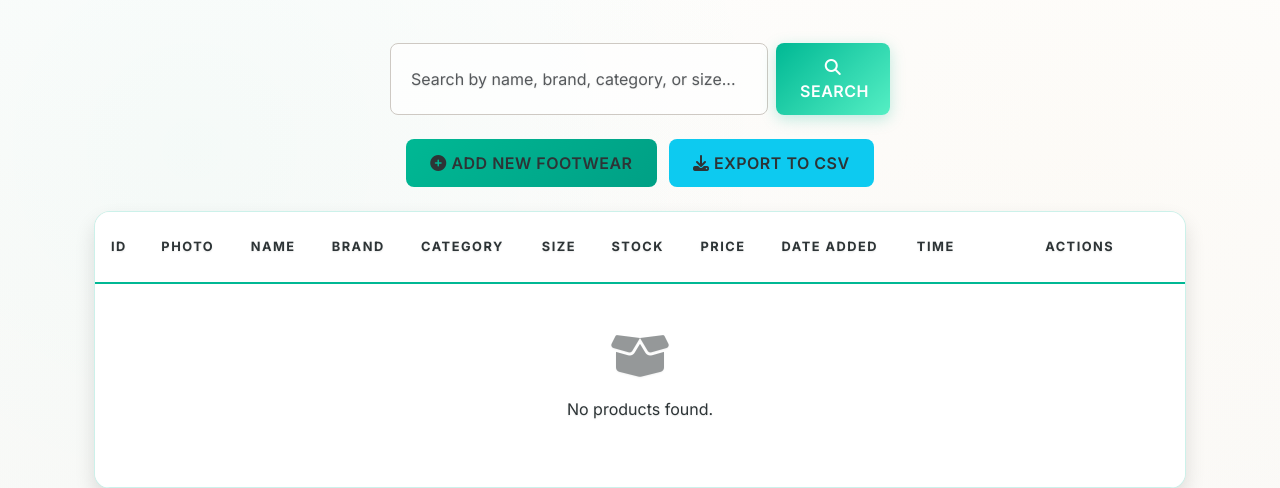
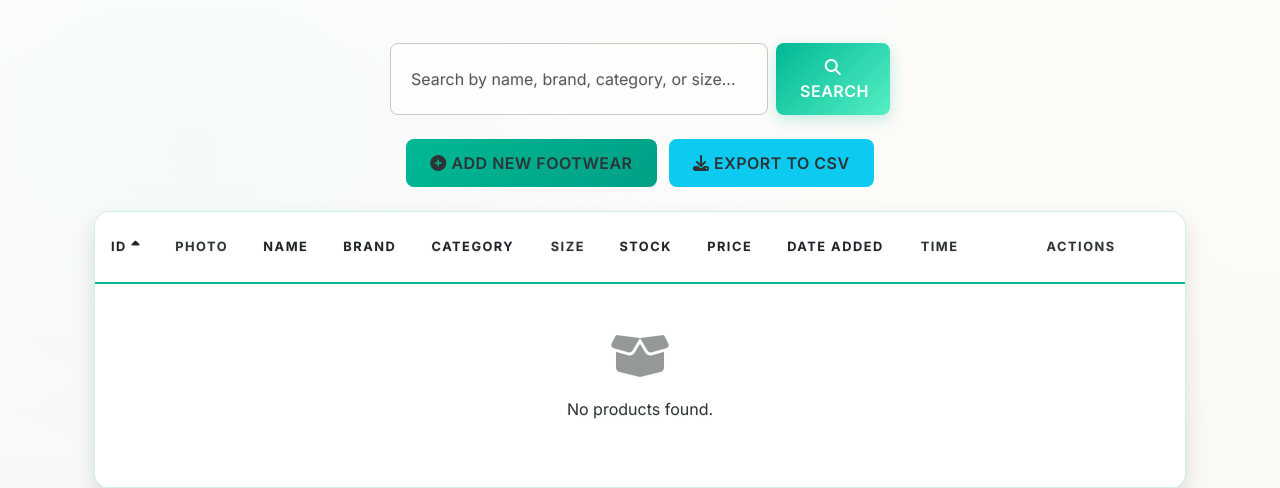
Before and after one commit to HarveyValdez/inventory_system, a Flask app: page / in a window 1280 px wide. Shown: the part 307-795 px from the top of the page. Run offline with Flask 3, Linux system fonts and the light colour scheme; the visitor is signed in with stand-in values (Sample User, id 1).

Commit message:
sorting id name brand category and stock

```diff
--- a/app.py
+++ b/app.py
@@ -426,9 +426,22 @@ def index():
         return redirect(url_for('login'))
 
     search_query = request.args.get('query', '').strip()
+    sort_by = request.args.get('sort', 'id')  # Default sort by ID
+    order = request.args.get('order', 'asc')  # Default order ascending
 
+    # ✅ Security: Whitelist allowed columns
+    allowed_columns = ['id', 'name', 'brand', 'category', 'size', 'stock', 'price', 'date_added']
+    if sort_by not in allowed_columns:
+        sort_by = 'id'
+    if order not in ['asc', 'desc']:
+        order = 'asc'
+
+    # Build base query
+    query = Product.query
+
+    # Apply search if present
     if search_query:
-        products = Product.query.filter(
+        query = query.filter(
             db.or_(
                 Product.name.ilike(f"%{search_query}%"),
                 Product.brand.ilike(f"%{search_query}%"),
@@ -436,11 +449,22 @@ def index():
                 Product.size.ilike(f"%{search_query}%"),
                 Product.size_unit.ilike(f"%{search_query}%")
             )
-        ).all()
+        )
+
+    # Apply sorting
+    sort_column = getattr(Product, sort_by)
+    if order == 'desc':
+        query = query.order_by(sort_column.desc())
     else:
-        products = Product.query.all()
+        query = query.order_by(sort_column.asc())
 
-    return render_template('index.html', products=products, search_query=search_query)
+    products = query.all()
+
+    return render_template('index.html',
+                         products=products,
+                         search_query=search_query,
+                         sort_by=sort_by,
+                         order=order)
 
 
 # =====================================================
--- a/templates/index.html
+++ b/templates/index.html
@@ -35,15 +35,43 @@
     <table class="table table-hover align-middle">
       <thead>
           <tr>
-          <th>ID</th>
+              <th>
+                  <a href="{{ url_for('index', query=search_query, sort='id', order=('desc' if sort_by == 'id' and order == 'asc' else 'asc')) }}" class="text-decoration-none text-dark">
+                      ID {% if sort_by == 'id' %}<i class="fas fa-sort-{{ 'up' if order == 'asc' else 'down' }}"></i>{% endif %}
+                  </a>
+              </th>
               <th>Photo</th>
-          <th>Name</th>
-          <th>Brand</th>
-          <th>Category</th>
+              <th>
+                  <a href="{{ url_for('index', query=search_query, sort='name', order=('desc' if sort_by == 'name' and order == 'asc' else 'asc')) }}" class="text-decoration-none text-dark">
+                      Name {% if sort_by == 'name' %}<i class="fas fa-sort-{{ 'up' if order == 'asc' else 'down' }}"></i>{% endif %}
+                  </a>
+              </th>
+              <th>
+                  <a href="{{ url_for('index', query=search_query, sort='brand', order=('desc' if sort_by == 'brand' and order == 'asc' else 'asc')) }}" class="text-decoration-none text-dark">
+                      Brand {% if sort_by == 'brand' %}<i class="fas fa-sort-{{ 'up' if order == 'asc' else 'down' }}"></i>{% endif %}
+                  </a>
+              </th>
+              <th>
+                  <a href="{{ url_for('index', query=search_query, sort='category', order=('desc' if sort_by == 'category' and order == 'asc' else 'asc')) }}" class="text-decoration-none text-dark">
+                      Category {% if sort_by == 'category' %}<i class="fas fa-sort-{{ 'up' if order == 'asc' else 'down' }}"></i>{% endif %}
+                  </a>
+              </th>
               <th>Size</th>
-          <th>Stock</th>
-          <th>Price</th>
-          <th>Date Added</th>
+              <th>
+                  <a href="{{ url_for('index', query=search_query, sort='stock', order=('desc' if sort_by == 'stock' and order == 'asc' else 'asc')) }}" class="text-decoration-none text-dark">
+                      Stock {% if sort_by == 'stock' %}<i class="fas fa-sort-{{ 'up' if order == 'asc' else 'down' }}"></i>{% endif %}
+                  </a>
+              </th>
+              <th>
+                  <a href="{{ url_for('index', query=search_query, sort='price', order=('desc' if sort_by == 'price' and order == 'asc' else 'asc')) }}" class="text-decoration-none text-dark">
+                      Price {% if sort_by == 'price' %}<i class="fas fa-sort-{{ 'up' if order == 'asc' else 'down' }}"></i>{% endif %}
+                  </a>
+              </th>
+              <th>
+                  <a href="{{ url_for('index', query=search_query, sort='date_added', order=('desc' if sort_by == 'date_added' and order == 'asc' else 'asc')) }}" class="text-decoration-none text-dark">
+                      Date Added {% if sort_by == 'date_added' %}<i class="fas fa-sort-{{ 'up' if order == 'asc' else 'down' }}"></i>{% endif %}
+                  </a>
+              </th>
               <th>Time</th>
               {% if session['role'] in ['admin', 'staff'] %}
                   <th class="text-center" style="min-width: 200px;">Actions</th>
```
Lines whose indentation alone changed are shown as unchanged.
